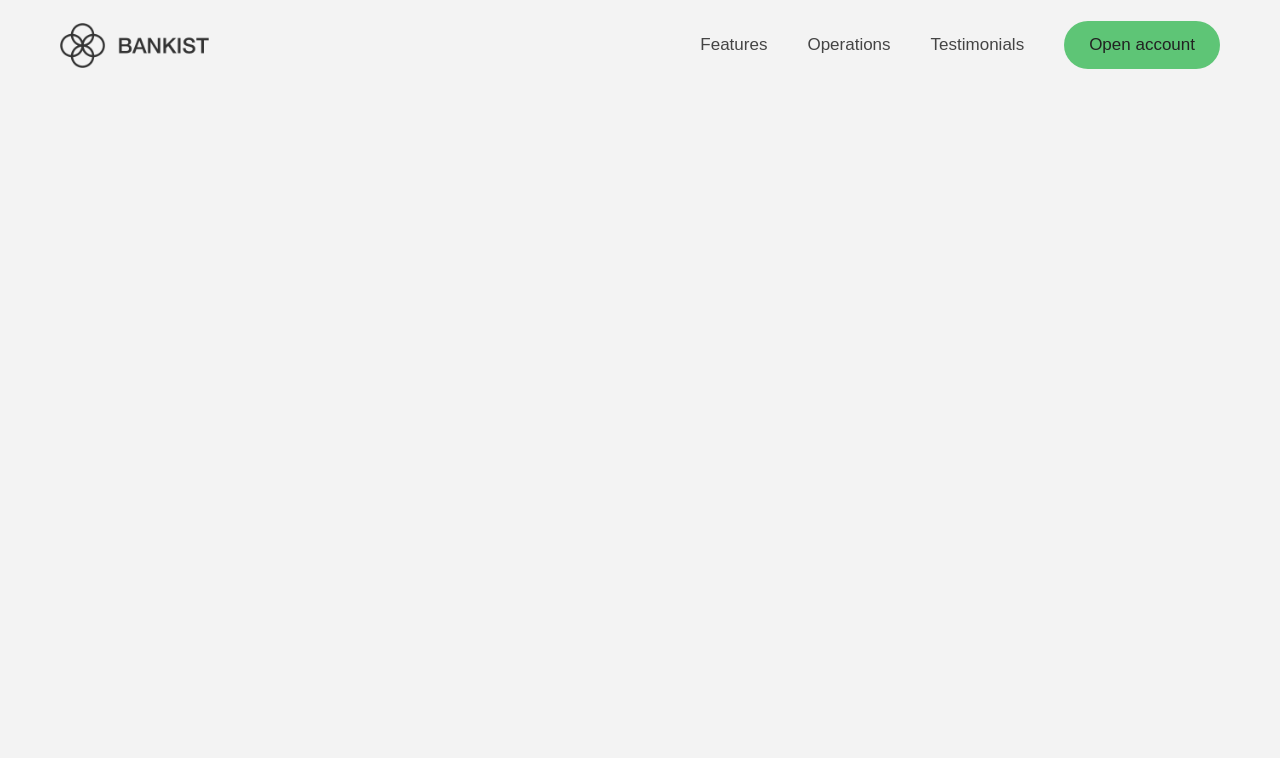
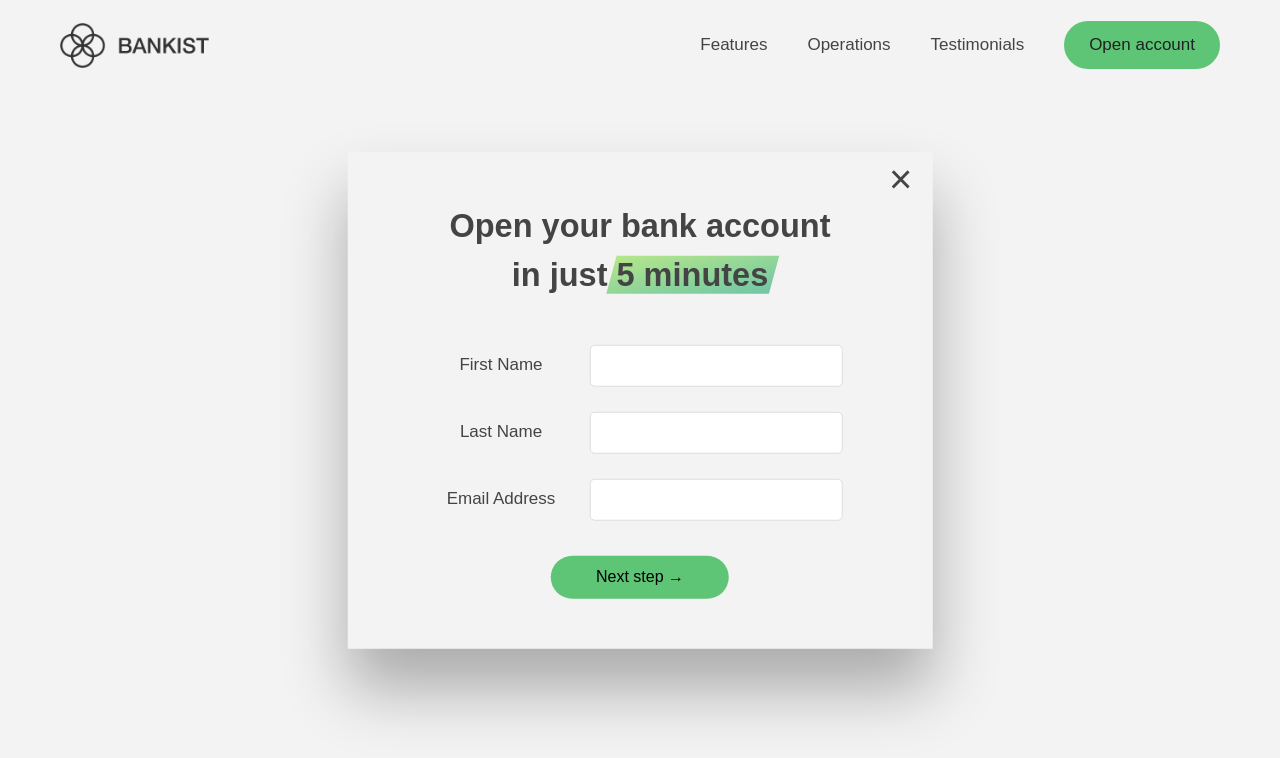
Before and after one commit to Withlaw/-_-, a React (Create React App) app in the folder JS_ZtoE/Bankist/react-app/: page / in a window 1280 px wide. Shown: the top 758 px of the page. Built offline with nearby package versions, Linux system fonts and the light colour scheme.

Commit message:
design: login modal window layout

```diff
--- a/JS_ZtoE/Bankist/react-app/src/App.js
+++ b/JS_ZtoE/Bankist/react-app/src/App.js
@@ -1,10 +1,12 @@
 import "./App.css";
 import Header from "./Header";
+import ModalWindow from "./components/modal-window";
 
 function App() {
   return (
     <div className="App">
       <Header />
+      <ModalWindow />
     </div>
   );
 }
--- /dev/null
+++ b/JS_ZtoE/Bankist/react-app/src/components/modal-window.js
@@ -0,0 +1,24 @@
+import classes from "./modal-window.module.css";
+
+function ModalWindow() {
+  return (
+    <div className={classes.modal}>
+      <button className={classes.closeBtn}>&times;</button>
+      <h2 className={classes.header}>
+        Open your bank account <br />
+        in just <span className={classes.highlight}>5 minutes</span>
+      </h2>
+      <form className={classes.form}>
+        <label>First Name</label>
+        <input type="text" />
+        <label>Last Name</label>
+        <input type="text" />
+        <label>Email Address</label>
+        <input type="email" />
+        <button className={classes.btn}>Next step &rarr;</button>
+      </form>
+    </div>
+  );
+}
+
+export default ModalWindow;
--- /dev/null
+++ b/JS_ZtoE/Bankist/react-app/src/components/modal-window.module.css
@@ -0,0 +1,108 @@
+.modal {
+  position: fixed;
+  top: 50%;
+  left: 50%;
+  transform: translate(-50%, -50%);
+  max-width: 60rem;
+  background-color: #f3f3f3;
+  padding: 5rem 6rem;
+  box-shadow: 0 4rem 6rem rgba(0, 0, 0, 0.3);
+  z-index: 1000;
+  transition: all 0.5s;
+}
+
+.overlay {
+  position: fixed;
+  top: 0;
+  left: 0;
+  width: 100%;
+  height: 100%;
+  background-color: rgba(0, 0, 0, 0.5);
+  backdrop-filter: blur(4px);
+  z-index: 100;
+  transition: all 0.5s;
+}
+
+.header {
+  font-size: 3.25rem;
+  margin-bottom: 4.5rem;
+  line-height: 1.5;
+}
+
+.form {
+  margin: 0 3rem;
+  display: grid;
+  grid-template-columns: 1fr 2fr;
+  align-items: center;
+  gap: 2.5rem;
+}
+
+.form label {
+  font-size: 1.7rem;
+  font-weight: 500;
+}
+
+.form input {
+  font-size: 1.7rem;
+  padding: 1rem 1.5rem;
+  border: 1px solid #ddd;
+  border-radius: 0.5rem;
+}
+
+.form button {
+  grid-column: 1 / span 2;
+  justify-self: center;
+  margin-top: 1rem;
+}
+
+.btn {
+  display: inline-block;
+  background-color: var(--color-primary);
+  font-size: 1.6rem;
+  font-family: inherit;
+  font-weight: 500;
+  border: none;
+  padding: 1.25rem 4.5rem;
+  border-radius: 10rem;
+  cursor: pointer;
+  transition: all 0.3s;
+}
+
+.btn:hover {
+  background-color: var(--color-primary-darker);
+}
+
+.closeBtn {
+  font-family: inherit;
+  color: inherit;
+  position: absolute;
+  top: 0.5rem;
+  right: 2rem;
+  font-size: 4rem;
+  cursor: pointer;
+  border: none;
+  background: none;
+}
+
+.hidden {
+  visibility: hidden;
+  opacity: 0;
+}
+
+.highlight {
+  position: relative;
+}
+
+.highlight::after {
+  display: block;
+  content: "";
+  position: absolute;
+  bottom: 0;
+  left: 0;
+  height: 100%;
+  width: 100%;
+  z-index: -1;
+  opacity: 0.7;
+  transform: scale(1.07, 1.05) skewX(-15deg);
+  background-image: var(--gradient-primary);
+}
```
